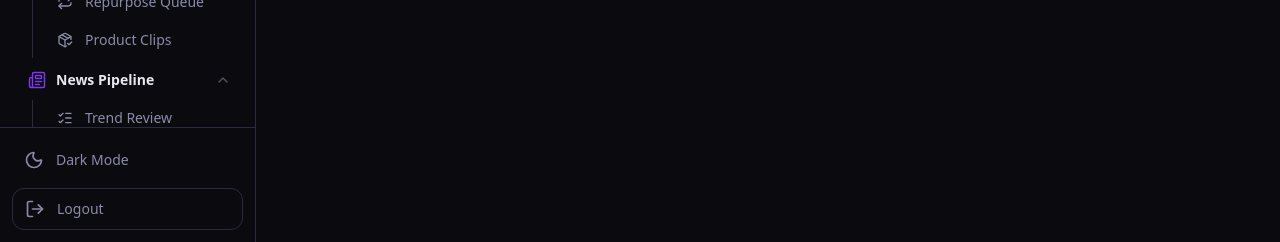
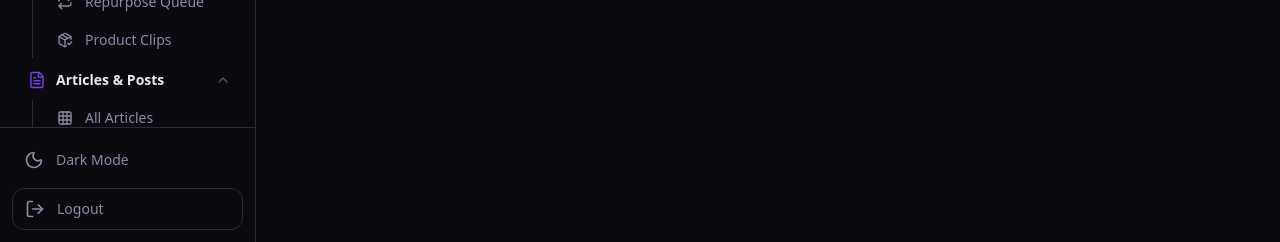
Before and after one commit to kingchez/Citadel, a Next.js app: page / in a window 1280 px wide. Shown: the part 558-800 px from the top of the page. Built offline with nearby package versions, Linux system fonts and the light colour scheme; no server answers.

Commit message:
feat(nav): add Articles & Posts project to Citadel sidebar navigation

```diff
--- a/src/components/sidebar.tsx
+++ b/src/components/sidebar.tsx
@@ -26,12 +26,15 @@ import {
   Repeat,
   CalendarClock,
   PackageCheck,
+  FileText,
+  Sparkles,
 } from "lucide-react";
 import { useTheme } from "next-themes";
 import { cn } from "@/lib/utils";
 import { useNav } from "@/components/nav-context";
 import type { VideoRow } from "@/lib/types";
 import type { NewsEvent } from "@/lib/news-types";
+import type { ArticleRow } from "@/lib/article-types";
 import { computeVideoCounts } from "@/lib/video-stats";
 
 interface ProjectDef {
@@ -58,6 +61,18 @@ const PROJECTS: ProjectDef[] = [
     ],
   },
   {
+    key: "articles-pipeline",
+    label: "Articles & Posts",
+    icon: FileText,
+    items: [
+      { label: "All Articles", href: "/pipeline/posts", icon: Grid },
+      { label: "Needs Review", href: "/pipeline/posts?view=review", icon: ClipboardCheck, countKey: "article.review" },
+      { label: "Revisions", href: "/pipeline/posts?view=revisions", icon: AlertTriangle, countKey: "article.revisions" },
+      { label: "Published", href: "/pipeline/posts?view=published", icon: CheckCircle, countKey: "article.published" },
+      { label: "Weekly Topics", href: "/pipeline/posts/topics", icon: Sparkles },
+    ],
+  },
+  {
     key: "news-pipeline",
     label: "News Pipeline",
     icon: Newspaper,
@@ -77,7 +92,11 @@ export function Sidebar() {
   const router = useRouter();
   const { resolvedTheme, setTheme } = useTheme();
   const [mounted, setMounted] = useState(false);
-  const [expandedProjects, setExpandedProjects] = useState<string[]>(["video-pipeline", "news-pipeline"]);
+  const [expandedProjects, setExpandedProjects] = useState<string[]>([
+    "video-pipeline",
+    "articles-pipeline",
+    "news-pipeline",
+  ]);
   const [counts, setCounts] = useState<Record<string, number>>({});
 
   useEffect(() => {
@@ -94,6 +113,19 @@ export function Sidebar() {
           "video.progress": videoCounts.progress,
           "video.review": videoCounts.review,
           "video.done": videoCounts.done,
+        }));
+      })
+      .catch(() => {});
+
+    fetch("/api/articles")
+      .then((r) => r.json())
+      .then((data: { articles?: ArticleRow[] }) => {
+        const arts = data.articles || [];
+        setCounts((prev) => ({
+          ...prev,
+          "article.review": arts.filter((a) => a.status === "review_ready").length,
+          "article.revisions": arts.filter((a) => a.status === "revision_requested").length,
+          "article.published": arts.filter((a) => a.status === "published").length,
         }));
       })
       .catch(() => {});
```
